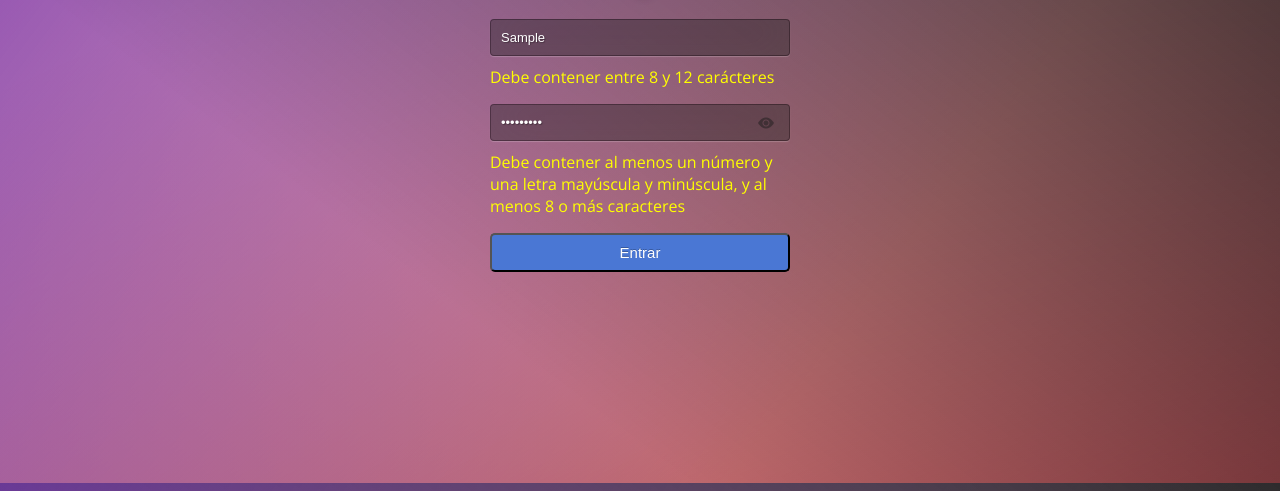
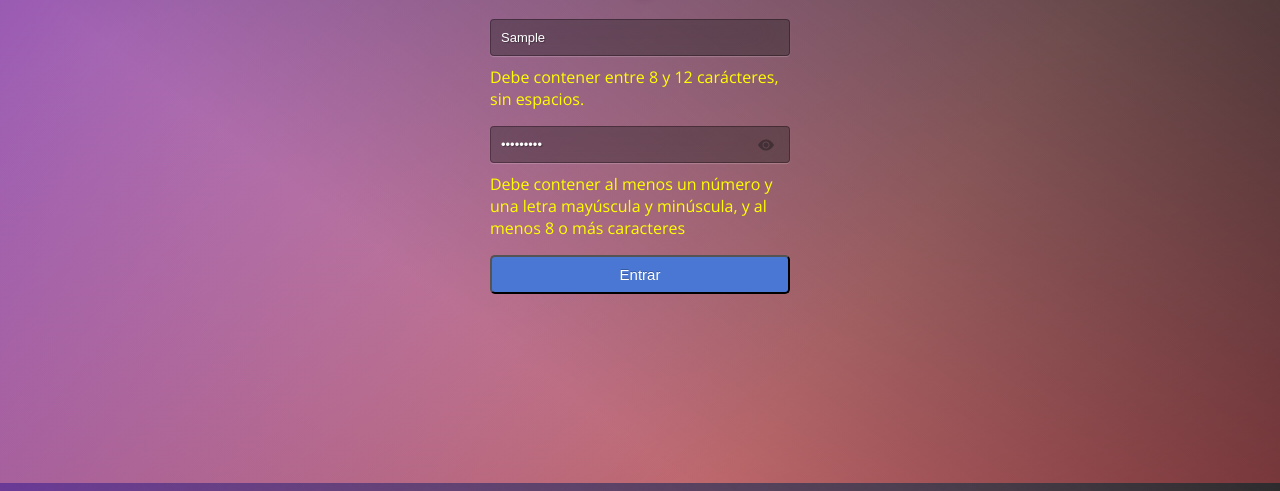
Before and after one commit to aherlei/portfolio, a plain HTML site: page CRUD/login.html in a window 1280 px wide. Both pictures are taken after typing "Sample", "Sample123" into the empty fields and a click on the button "Entrar". Shown: the part 317-808 px from the top of the page. Drawn offline with nearby package versions, Linux system fonts and the light colour scheme.

Commit message:
comentarios

```diff
--- a/CRUD/login.html
+++ b/CRUD/login.html
@@ -13,7 +13,7 @@
         <h1>Login</h1>
         <form method="post" action="listado.html" onsubmit="return validar()">
             <input type="text" name="user" id="user" placeholder="Username" onchange="white('user')" />
-            <div id="userHelp" class="text-red d-none">Debe contener entre 8 y 12 carácteres</div>
+            <div id="userHelp" class="text-red d-none">Debe contener entre 8 y 12 carácteres, sin espacios.</div>
             <div class="input-wrapper">
                 <input type="password" name="pass" id="password" class="input-enter" placeholder="Password" onchange="white('password')" />
                 <i class="bi bi-eye-fill input-icon password"></i>
```
